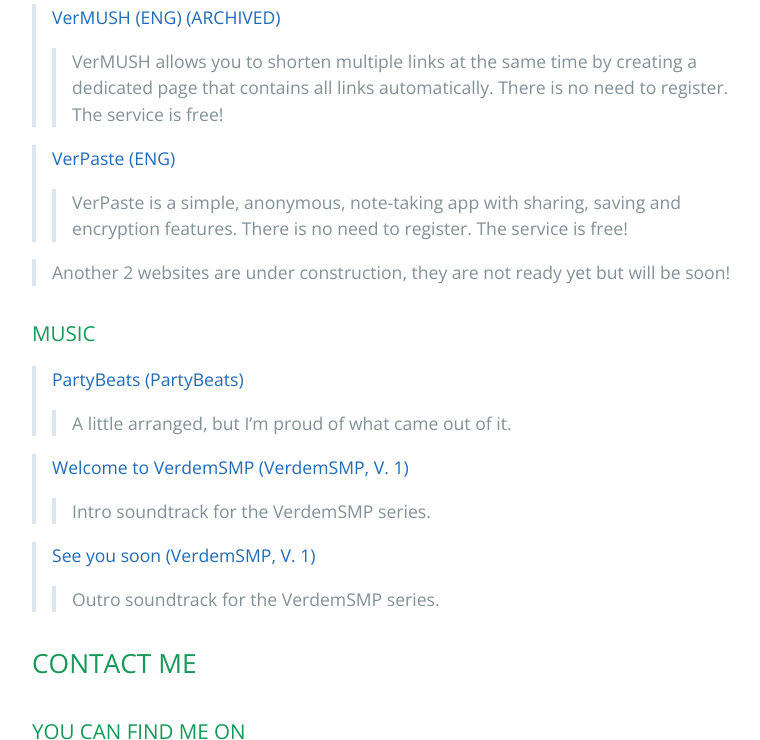
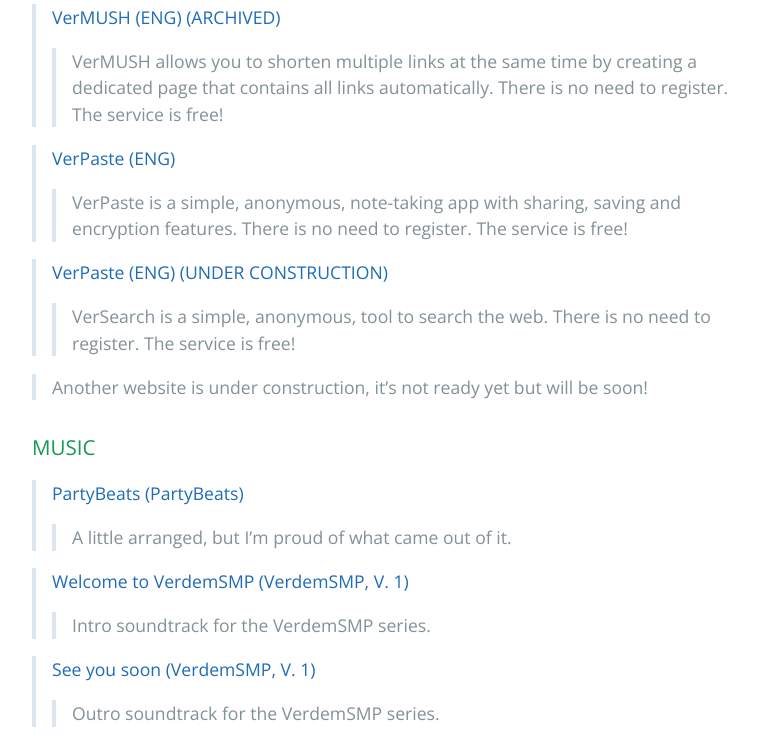
Before and after one commit to Verdem-crypto/verdem-crypto.github.io, a Jekyll site: the page built from index.md, in a window 1280 px wide and 900 px high, scrolled down 1640 px, cut to the strip 0-740 px from the top of the window. Shown: the whole strip, without its empty margins (192-952 px from the left). Built offline with Jekyll 4.4.1, drawn with Linux system fonts in a browser that asks for light colours; our own code applies the rules of GitHub Pages for plain Markdown files; a script that is not in the unit is left out; the repository's description, which GitHub fills in, is left out.

Commit message:
Update index.md

```diff
--- a/index.md
+++ b/index.md
@@ -51,7 +51,11 @@ My adventure in the Internet field began on December 25, 2014, I created my chan
 >
 >>VerPaste is a simple, anonymous, note-taking app with sharing, saving and encryption features. There is no need to register. The service is free!
 
->Another 2 websites are under construction, they are not ready yet but will be soon!
+>[VerPaste (ENG) (UNDER CONSTRUCTION)](http://verdemtv.page.link/versearch)
+>
+>>VerSearch is a simple, anonymous, tool to search the web. There is no need to register. The service is free!
+
+>Another website is under construction, it's not ready yet but will be soon!
 
 ### MUSIC
 
```
